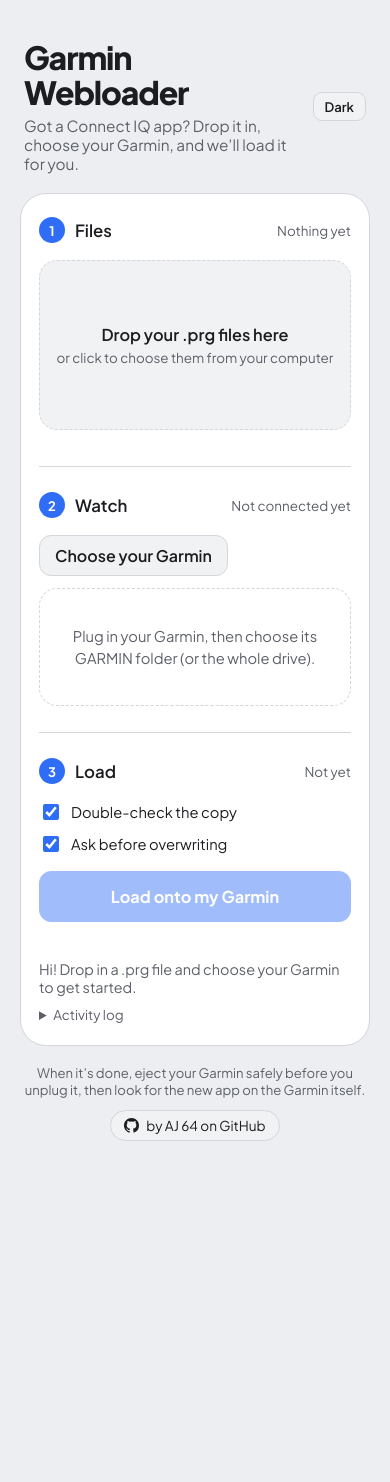
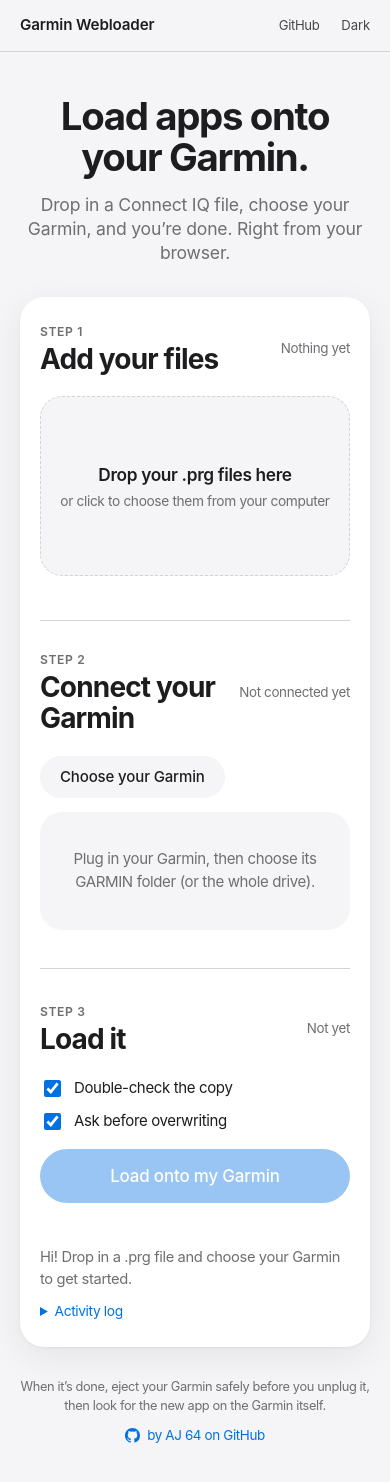
Before and after one commit to AJ-64x/Garmin-Webloader, a plain HTML site: page index.html in a window 390 px wide. Before the commit the page ends 1173 px from the top, so only its background shows below. Drawn offline with Linux system fonts and the light colour scheme.

Commit message:
Give the site an Apple-style look
Co-authored-by: Claude <noreply@anthropic.com>

```diff
--- a/index.html
+++ b/index.html
@@ -3,149 +3,165 @@
 <head>
 <meta charset="utf-8">
 <meta name="viewport" content="width=device-width, initial-scale=1">
-<meta name="theme-color" content="#17181a">
+<meta name="theme-color" content="#161617">
+<meta name="description" content="Load Connect IQ apps onto your Garmin from your browser. Drop a .prg file, choose your Garmin, press Load.">
 <title>Garmin Webloader</title>
 <link rel="preconnect" href="https://fonts.googleapis.com">
 <link rel="preconnect" href="https://fonts.gstatic.com" crossorigin>
-<link href="https://fonts.googleapis.com/css2?family=Plus+Jakarta+Sans:wght@400;500;600;700;800&family=JetBrains+Mono:wght@400;500&display=swap" rel="stylesheet">
+<link href="https://fonts.googleapis.com/css2?family=Inter:wght@400;500;600;700&display=swap" rel="stylesheet">
 <style>
 :root{
-  --text:#ececee; --muted:#9a9ca3; --edge:#35373c; --glass:transparent;
-  --panel:#1f2023; --row:#28292d; --field:#141517;
-  --accent:#6ea8ff; --accent-ink:#07142b; --ok:#6ee7a8; --err:#ff8590; --warn:#ffc46b;
-  --base:#17181a;
-  --font:'Plus Jakarta Sans',-apple-system,BlinkMacSystemFont,'Segoe UI',Roboto,Helvetica,Arial,sans-serif;
-  --mono:'JetBrains Mono',ui-monospace,SFMono-Regular,Menlo,Consolas,monospace;
+  --base:#161617; --panel:#1d1d1f; --row:#2a2a2d; --field:#101011;
+  --text:#f5f5f7; --muted:#86868b; --edge:#3a3a3d;
+  --accent:#2997ff; --ok:#30d158; --err:#ff453a; --warn:#ff9f0a;
+  --nav:rgba(22,22,23,.8); --shadow:none;
+  --font:-apple-system,BlinkMacSystemFont,'SF Pro Display','SF Pro Text','Inter','Helvetica Neue','Segoe UI',Roboto,Helvetica,Arial,sans-serif;
+  --mono:'SF Mono',ui-monospace,SFMono-Regular,Menlo,Consolas,monospace;
   color-scheme:dark;
 }
 :root[data-theme="light"]{
-  --text:#1c1d20; --muted:#5d6068; --edge:#d4d6db; --glass:transparent;
-  --panel:#ffffff; --row:#f1f2f4; --field:#e8eaed;
-  --accent:#2f6df6; --accent-ink:#fff; --ok:#12804a; --err:#c62839; --warn:#9a6200;
-  --base:#eceef1;
+  --base:#f5f5f7; --panel:#ffffff; --row:#f5f5f7; --field:#ececf0;
+  --text:#1d1d1f; --muted:#6e6e73; --edge:#d2d2d7;
+  --accent:#0071e3; --ok:#248a3d; --err:#d70015; --warn:#b25000;
+  --nav:rgba(245,245,247,.8); --shadow:0 1px 3px rgba(0,0,0,.05),0 10px 36px rgba(0,0,0,.07);
   color-scheme:light;
 }
 *{box-sizing:border-box}
 [hidden]{display:none!important}
-body{margin:0;min-height:100vh;color:var(--text);font-family:var(--font);-webkit-font-smoothing:antialiased;background:var(--base)}
+html{-webkit-text-size-adjust:100%}
+body{margin:0;background:var(--base);color:var(--text);font:17px/1.47 var(--font);letter-spacing:-.022em;-webkit-font-smoothing:antialiased}
 button,input{font:inherit}
-.card{min-height:100vh;width:100%;padding:40px 20px 32px;display:flex;align-items:center;justify-content:center}
-.col{width:min(920px,100%)}
+a{color:var(--accent);text-decoration:none}
+a:hover{text-decoration:underline}
+code{font-family:var(--mono);font-size:.9em}
 
-/* header */
-.top{display:flex;align-items:center;gap:14px;margin:0 4px 20px}
-.top .grow{flex:1}
-h1{margin:0;font-size:2rem;font-weight:800;letter-spacing:-.035em;line-height:1.1}
-.sub{margin:6px 0 0;color:var(--muted);font-size:.96rem}
+/* top bar */
+.gnav{position:sticky;top:0;z-index:10;height:52px;display:flex;justify-content:center;background:var(--nav);
+  -webkit-backdrop-filter:saturate(180%) blur(20px);backdrop-filter:saturate(180%) blur(20px);border-bottom:1px solid var(--edge)}
+.gnav .in{width:min(980px,100%);padding:0 20px;display:flex;align-items:center;gap:22px}
+.brand{font-weight:600;font-size:.95rem;letter-spacing:-.01em}
+.sp{flex:1}
+.gnav a,.gnav button{font-size:.82rem;color:var(--text);opacity:.8;background:none;border:0;padding:0;border-radius:0;font-weight:400;min-height:0;cursor:pointer}
+.gnav a:hover,.gnav button:hover:not(:disabled){opacity:1;text-decoration:none;background:none}
 
-/* the one box */
-.box{background:var(--panel);border:1px solid var(--edge);border-radius:26px;padding:28px 30px}
-.cols{display:grid;grid-template-columns:1fr 1fr;gap:30px}
+/* page */
+.card{padding:0 20px 56px}
+.col{width:min(980px,100%);margin:0 auto}
+.hero{text-align:center;padding:68px 0 48px}
+h1{margin:0;font-size:clamp(2.4rem,7vw,3.7rem);font-weight:700;letter-spacing:-.035em;line-height:1.06}
+.sub{margin:16px auto 0;max-width:640px;font-size:clamp(1.1rem,2.4vw,1.4rem);line-height:1.35;color:var(--muted);letter-spacing:-.012em}
+
+.tip{display:flex;gap:16px;align-items:flex-start;margin:0 0 20px;padding:16px 20px;background:var(--panel);border-radius:18px;font-size:.92rem;line-height:1.55;color:var(--muted);box-shadow:var(--shadow)}
+.tip b{color:var(--text)}
+.tip button{margin-left:auto;flex:none}
+
+/* the card */
+.box{background:var(--panel);border-radius:28px;padding:40px;box-shadow:var(--shadow)}
+.cols{display:grid;grid-template-columns:1fr 1fr;gap:40px}
 .cols > .step{min-width:0}
-.cols > .step + .step{border-left:1px solid var(--edge);padding-left:30px}
-.ph{display:flex;align-items:center;gap:10px;margin-bottom:16px;min-height:28px}
-.n{flex:none;width:26px;height:26px;border-radius:50%;background:var(--accent);color:var(--accent-ink);font-weight:700;font-size:.82rem;display:grid;place-items:center}
-.step.ok .n{background:var(--ok);color:#06251a}
-.ph h2{margin:0;font-size:1.05rem;font-weight:600}
-.ph .state{margin-left:auto;font-size:.84rem;color:var(--muted);text-align:right;word-break:break-word}
-.step.ok .state{color:var(--ok)}
+.cols > .step + .step{border-left:1px solid var(--edge);padding-left:40px}
+.ph{display:grid;grid-template-columns:1fr auto;column-gap:14px;margin-bottom:22px}
+.n{grid-column:1;font-size:.76rem;font-weight:600;letter-spacing:.05em;text-transform:uppercase;color:var(--muted)}
+.ph h2{grid-column:1;margin:3px 0 0;font-size:1.75rem;font-weight:700;letter-spacing:-.03em;line-height:1.1}
+.ph .state{grid-column:2;grid-row:1 / span 2;align-self:center;max-width:12rem;font-size:.84rem;color:var(--muted);text-align:right;word-break:break-word}
+.step.ok .n,.step.ok .state{color:var(--ok)}
+.step.ok .n::after{content:" ✓"}
 
 /* buttons */
-button{color:var(--text);background:var(--row);border:1px solid var(--edge);border-radius:12px;padding:9px 15px;font-weight:550;cursor:pointer}
+button{color:var(--text);background:var(--row);border:0;border-radius:980px;padding:10px 20px;font-size:.94rem;font-weight:500;letter-spacing:-.01em;cursor:pointer}
 button:hover:not(:disabled){background:var(--field)}
-button:disabled{opacity:.45;cursor:not-allowed}
-button.sm{padding:5px 11px;font-size:.82rem;border-radius:9px}
-button.go{min-width:230px;padding:14px 28px;font-size:1.02rem;font-weight:700;background:var(--accent);border-color:var(--accent);color:var(--accent-ink)}
-button.go:hover:not(:disabled){filter:brightness(1.08);background:var(--accent)}
+button:disabled{opacity:.4;cursor:not-allowed}
+button.sm{padding:6px 14px;font-size:.82rem}
 button.danger{color:var(--err)}
+button.go{min-width:250px;padding:15px 32px;font-size:1.06rem;font-weight:500;background:var(--accent);color:#fff}
+button.go:hover:not(:disabled){background:var(--accent);filter:brightness(1.1)}
 .row{display:flex;gap:10px;flex-wrap:wrap;align-items:center}
-.muted{color:var(--muted)} .small{font-size:.84rem}
-label.opt{display:flex;gap:9px;align-items:center;font-size:.92rem;cursor:pointer}
-input[type=checkbox]{accent-color:var(--accent);width:16px;height:16px}
-code{font-family:var(--mono)}
+.muted{color:var(--muted)} .small{font-size:.86rem}
+label.opt{display:flex;gap:10px;align-items:center;font-size:.94rem;cursor:pointer}
+input[type=checkbox]{accent-color:var(--accent);width:17px;height:17px}
 
-/* column 1: files */
-.drop{display:flex;flex-direction:column;align-items:center;justify-content:center;gap:4px;min-height:170px;border:1.5px dashed var(--edge);border-radius:18px;padding:20px 16px;text-align:center;cursor:pointer;background:var(--row)}
+/* files */
+.drop{display:flex;flex-direction:column;align-items:center;justify-content:center;gap:4px;min-height:180px;border:1.5px dashed var(--edge);border-radius:22px;padding:22px 16px;text-align:center;cursor:pointer;background:var(--row)}
 .drop.over{border-color:var(--accent);background:var(--field)}
-.drop .big{font-weight:600;font-size:1.02rem}
-.list{display:grid;gap:8px;margin-top:12px;max-height:210px;overflow:auto}
-.item{display:flex;align-items:center;gap:10px;padding:9px 12px;border-radius:12px;background:var(--row);border:1px solid var(--edge)}
-.item .nm{flex:1;min-width:0;font-weight:550;word-break:break-all;font-size:.92rem}
+.drop .big{font-weight:600;font-size:1.08rem;letter-spacing:-.02em}
+.list{display:grid;gap:8px;margin-top:14px;max-height:210px;overflow:auto}
+.item{display:flex;align-items:center;gap:10px;padding:10px 14px;border-radius:14px;background:var(--row)}
+.item .nm{flex:1;min-width:0;font-weight:500;word-break:break-all;font-size:.92rem}
 .item .sz{color:var(--muted);font-size:.8rem;white-space:nowrap}
-.badge{font-size:.7rem;font-weight:650;padding:2px 8px;border-radius:99px;border:1px solid var(--warn);color:var(--warn);white-space:nowrap}
+.badge{font-size:.7rem;font-weight:600;padding:2px 9px;border-radius:99px;background:rgba(255,159,10,.16);color:var(--warn);white-space:nowrap}
 
-/* column 2: watch */
-.placeholder{display:flex;align-items:center;justify-content:center;text-align:center;min-height:118px;margin-top:12px;border:1.5px dashed var(--edge);border-radius:18px;padding:16px;color:var(--muted);font-size:.92rem;line-height:1.5}
-.info{display:grid;grid-template-columns:auto 1fr;gap:5px 16px;font-size:.9rem;margin:16px 0 0}
+/* watch */
+.placeholder{display:flex;align-items:center;justify-content:center;text-align:center;min-height:118px;margin-top:14px;border-radius:22px;padding:18px;background:var(--row);color:var(--muted);font-size:.94rem;line-height:1.5}
+.info{display:grid;grid-template-columns:auto 1fr;gap:6px 18px;font-size:.92rem;margin:18px 0 0}
 .info dt{color:var(--muted)} .info dd{margin:0;word-break:break-all}
-.sec{margin:16px 0 8px;font-size:.76rem;font-weight:650;letter-spacing:.07em;text-transform:uppercase;color:var(--muted)}
+.sec{margin:20px 0 8px;font-size:.76rem;font-weight:600;letter-spacing:.05em;text-transform:uppercase;color:var(--muted)}
 .empty{color:var(--muted);font-size:.9rem}
 #apps{max-height:150px}
 
-/* load bar */
-.load{margin-top:26px;padding-top:24px;border-top:1px solid var(--edge)}
-.loadrow{display:flex;gap:16px 24px;align-items:center;justify-content:space-between;flex-wrap:wrap}
-.opts{display:flex;gap:10px 22px;flex-wrap:wrap}
-.prog{height:6px;border-radius:9px;background:var(--field);margin-top:18px;overflow:hidden;visibility:hidden}
+/* load */
+.load{margin-top:38px;padding-top:34px;border-top:1px solid var(--edge)}
+.loadrow{display:flex;gap:16px 28px;align-items:center;justify-content:space-between;flex-wrap:wrap}
+.opts{display:flex;gap:10px 24px;flex-wrap:wrap}
+.prog{height:6px;border-radius:9px;background:var(--field);margin-top:22px;overflow:hidden;visibility:hidden}
 .prog.show{visibility:visible}
-.prog i{display:block;height:100%;width:0;background:var(--accent)}
-.status{margin-top:14px;font-size:.9rem;color:var(--muted);min-height:1.4em;word-break:break-word}
+.prog i{display:block;height:100%;width:0;background:var(--accent);border-radius:9px}
+.status{margin-top:16px;font-size:.92rem;color:var(--muted);min-height:1.5em;word-break:break-word}
 .status.ok{color:var(--ok)} .status.err{color:var(--err)} .status.warn{color:var(--warn)}
 details.logbox{margin-top:10px}
-details.logbox summary{cursor:pointer;color:var(--muted);font-size:.84rem;width:max-content}
-#log{margin-top:10px;font-family:var(--mono);font-size:.78rem;line-height:1.55;background:var(--field);border:1px solid var(--edge);border-radius:12px;padding:10px 12px;height:140px;overflow:auto}
+details.logbox summary{cursor:pointer;color:var(--accent);font-size:.86rem;width:max-content}
+#log{margin-top:10px;font-family:var(--mono);font-size:.78rem;line-height:1.55;background:var(--field);border-radius:14px;padding:12px 14px;height:140px;overflow:auto}
 #log .ln{white-space:pre-wrap;word-break:break-word;color:var(--muted)}
 #log .ln.ok{color:var(--ok)} #log .ln.err{color:var(--err)} #log .ln.warn{color:var(--warn)}
 #log time{opacity:.6;margin-right:8px}
 
-/* tip (Android) + touch screens */
-.tip{display:flex;gap:14px;align-items:flex-start;margin:0 0 16px;padding:14px 16px;border:1px solid var(--edge);border-radius:16px;background:var(--panel);font-size:.9rem;line-height:1.55;color:var(--muted)}
-.tip b{color:var(--text)}
-.tip button{margin-left:auto;flex:none}
-@media (pointer:coarse){button{min-height:44px}button.sm{min-height:38px}label.opt{min-height:36px}}
-
 /* footer */
-.foot{margin:18px 0 0;text-align:center;font-size:.82rem;color:var(--muted)}
-.credit{margin-top:12px;text-align:center}
-.credit a{display:inline-flex;align-items:center;gap:7px;color:var(--text);text-decoration:none;font-size:.85rem;padding:6px 13px;border-radius:99px;border:1px solid var(--edge);background:var(--row)}
+.foot{margin:30px auto 0;max-width:560px;text-align:center;font-size:.8rem;line-height:1.5;color:var(--muted)}
+.credit{margin-top:10px;text-align:center}
+.credit a{display:inline-flex;align-items:center;gap:7px;font-size:.84rem}
 .credit svg{width:15px;height:15px;fill:currentColor}
-a{color:var(--accent)}
 
 @media (max-width:760px){
-  .box{padding:22px 18px}
+  .hero{padding:44px 0 32px}
+  .box{padding:26px 20px;border-radius:24px}
   .cols{grid-template-columns:1fr;gap:0}
-  .cols > .step + .step{border-left:0;padding-left:0;margin-top:24px;padding-top:24px;border-top:1px solid var(--edge)}
+  .cols > .step + .step{border-left:0;padding-left:0;margin-top:30px;padding-top:30px;border-top:1px solid var(--edge)}
   button.go{width:100%}
   .loadrow{flex-direction:column;align-items:stretch}
 }
+@media (pointer:coarse){button{min-height:44px}button.sm{min-height:38px}label.opt{min-height:36px}}
 
-/* full-screen unsupported */
-#blocked{position:fixed;inset:0;z-index:100;display:none;align-items:center;justify-content:center;text-align:center;padding:28px;
-  background:var(--base)}
+/* unsupported browser */
+#blocked{position:fixed;inset:0;z-index:100;display:none;align-items:center;justify-content:center;text-align:center;padding:28px;background:var(--base)}
 body.unsupported #blocked{display:flex}
-body.unsupported main.card{display:none}
-.bk{max-width:560px}
-.bk h2{margin:0;font-size:clamp(1.9rem,7vw,3rem);font-weight:700;letter-spacing:-.03em}
-.bk p{font-size:1.05rem;line-height:1.6;margin:16px 0 0}
-.bk .why{color:var(--muted);font-size:.95rem;margin-top:8px}
-.bk .chips{display:flex;flex-wrap:wrap;gap:8px;justify-content:center;margin-top:22px}
-.bk .chips span{border:1px solid var(--edge);background:var(--panel);border-radius:99px;padding:5px 13px;font-size:.85rem}
-.bk .seen{margin-top:20px;font-size:.82rem;color:var(--muted)}
-.bk .ask{margin-top:22px;font-size:.85rem;color:var(--muted)}
-.bk .btns{display:flex;gap:10px;justify-content:center;flex-wrap:wrap;margin-top:10px}
+body.unsupported .gnav,body.unsupported main.card{display:none}
+.bk{max-width:580px}
+.bk h2{margin:0;font-size:clamp(2rem,7vw,3.2rem);font-weight:700;letter-spacing:-.035em;line-height:1.08}
+.bk p{font-size:1.15rem;line-height:1.5;margin:18px 0 0}
+.bk .why{color:var(--muted);font-size:1rem;margin-top:8px}
+.bk .chips{display:flex;flex-wrap:wrap;gap:8px;justify-content:center;margin-top:26px}
+.bk .chips span{background:var(--panel);border-radius:99px;padding:6px 14px;font-size:.86rem;box-shadow:var(--shadow)}
+.bk .seen{margin-top:22px;font-size:.82rem;color:var(--muted)}
+.bk .ask{margin-top:26px;font-size:.9rem;color:var(--muted)}
+.bk .btns{display:flex;gap:10px;justify-content:center;flex-wrap:wrap;margin-top:12px}
 </style>
 </head>
 <body>
 
+<nav class="gnav">
+  <div class="in">
+    <span class="brand">Garmin Webloader</span>
+    <span class="sp"></span>
+    <a href="https://github.com/AJ-64x/Garmin-Webloader" target="_blank" rel="noopener">GitHub</a>
+    <button id="theme" title="Switch between light and dark">Light</button>
+  </div>
+</nav>
+
 <main class="card"><div class="col">
 
-  <div class="top">
-    <div class="grow">
-      <h1>Garmin Webloader</h1>
-      <p class="sub">Got a Connect IQ app? Drop it in, choose your Garmin, and we’ll load it for you.</p>
-    </div>
-    <button class="sm" id="theme" title="Switch between light and dark">Light</button>
-  </div>
+  <header class="hero">
+    <h1>Load apps onto your Garmin.</h1>
+    <p class="sub">Drop in a Connect IQ file, choose your Garmin, and you’re done. Right from your browser.</p>
+  </header>
 
   <div class="tip" id="androidTip" hidden>
     <div><b>Using an Android phone?</b> Open this in Chrome 132 or newer and plug your Garmin in with a USB cable (some phones need an OTG adapter). Tap Allow if the phone asks. When you choose your Garmin, open its <b>GARMIN</b> folder, tap “Use this folder”, then “Allow”.</div>
@@ -157,21 +173,21 @@ body.unsupported main.card{display:none}
 
       <!-- 1 FILES -->
       <section class="step" id="p1">
-        <div class="ph"><span class="n">1</span><h2>Files</h2><span class="state" id="s1">Nothing yet</span></div>
+        <div class="ph"><span class="n">Step 1</span><h2>Add your files</h2><span class="state" id="s1">Nothing yet</span></div>
         <div class="drop" id="drop" tabindex="0" role="button" aria-label="Add your .prg files">
           <div class="big">Drop your .prg files here</div>
           <div class="muted small">or click to choose them from your computer</div>
           <input type="file" id="prg" accept=".prg" multiple hidden>
         </div>
         <div class="list" id="queue"></div>
-        <div class="row" style="margin-top:12px" id="queueTools" hidden>
+        <div class="row" style="margin-top:14px" id="queueTools" hidden>
           <button class="sm" id="clearQ">Clear all</button>
         </div>
       </section>
 
       <!-- 2 WATCH -->
       <section class="step" id="p2">
-        <div class="ph"><span class="n">2</span><h2>Watch</h2><span class="state" id="s2">Not connected yet</span></div>
+        <div class="ph"><span class="n">Step 2</span><h2>Connect your Garmin</h2><span class="state" id="s2">Not connected yet</span></div>
         <div class="row">
           <button id="pick">Choose your Garmin</button>
           <button id="eject" hidden>Eject safely</button>
@@ -191,7 +207,7 @@ body.unsupported main.card{display:none}
 
     <!-- 3 LOAD -->
     <section class="step load" id="p3">
-      <div class="ph"><span class="n">3</span><h2>Load</h2><span class="state" id="s3">Not yet</span></div>
+      <div class="ph"><span class="n">Step 3</span><h2>Load it</h2><span class="state" id="s3">Not yet</span></div>
       <div class="loadrow">
         <div class="opts">
           <label class="opt"><input type="checkbox" id="optVerify" checked> Double-check the copy</label>
@@ -231,7 +247,7 @@ body.unsupported main.card{display:none}
     <div class="seen" id="bkSeen"></div>
     <div class="ask">Think we got that wrong?</div>
     <div class="btns">
-      <button id="bkTry" class="go" style="min-width:0;padding:10px 18px">Try anyway</button>
+      <button id="bkTry" class="go" style="min-width:0;padding:11px 24px;font-size:1rem">Try anyway</button>
       <button id="bkCopy">Copy page link</button>
     </div>
   </div>
@@ -254,7 +270,11 @@ const sameName = (a, b) => a.toLowerCase() === b.toLowerCase();
   let t = null;
   try{ t = localStorage.getItem('webloaderTheme'); }catch(e){}
   if(!t) t = matchMedia('(prefers-color-scheme: light)').matches ? 'light' : 'dark';
-  const apply = v => { document.documentElement.dataset.theme = v; $('#theme').textContent = v === 'dark' ? 'Light' : 'Dark'; };
+  const apply = v => {
+    document.documentElement.dataset.theme = v;
+    $('#theme').textContent = v === 'dark' ? 'Light' : 'Dark';
+    const m = document.querySelector('meta[name="theme-color"]'); if(m) m.content = v === 'dark' ? '#161617' : '#f5f5f7';
+  };
   apply(t);
   $('#theme').addEventListener('click', () => {
     t = t === 'dark' ? 'light' : 'dark'; apply(t);
```
